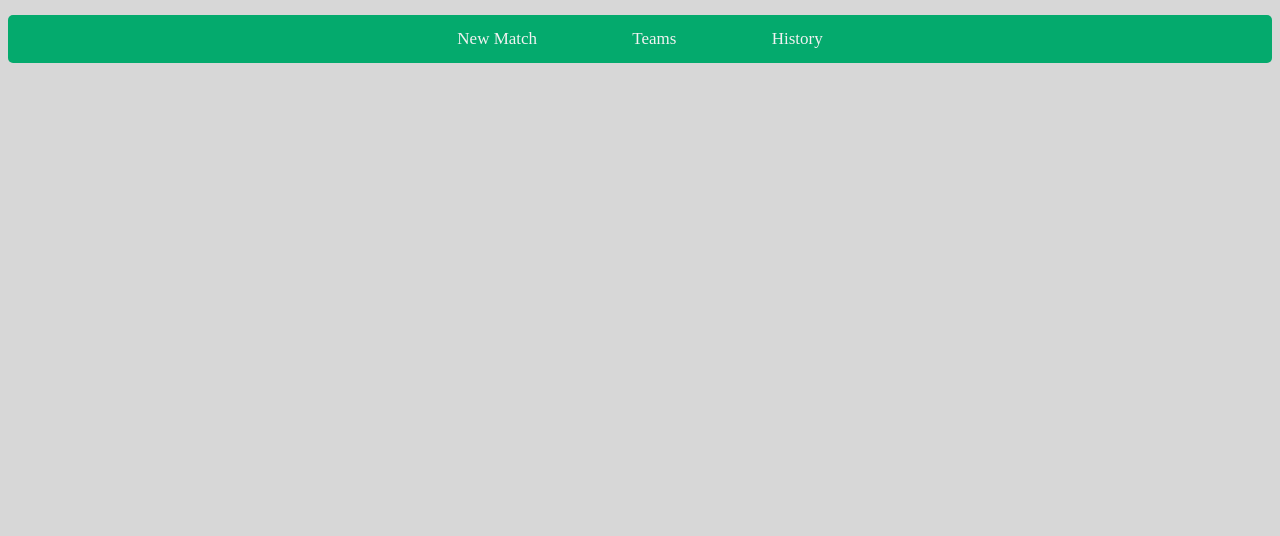
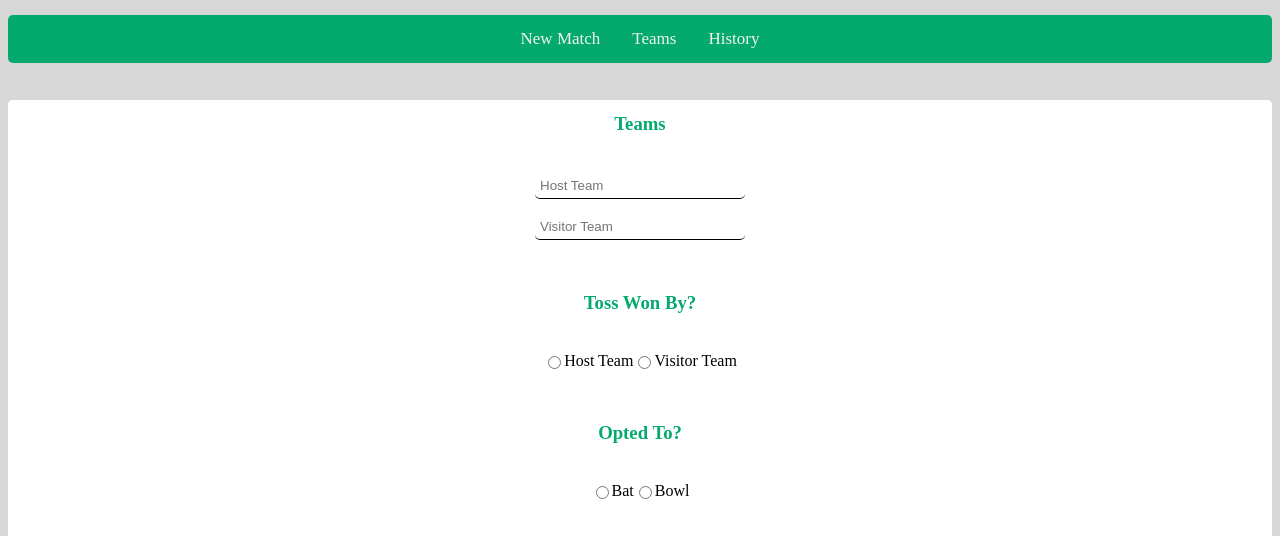
Before and after one commit to mh-sun/Cricket-Score-Board, a website with bundled scripts: page index.html in a window 1280 px wide. Both pictures are taken after a click on the link "New Match". Shown: the part 252-788 px from the top of the page. Built offline with nearby package versions, Linux system fonts and the light colour scheme.

Commit message:
new match team info

```diff
--- a/history.js
+++ b/history.js
@@ -1,5 +1,12 @@
 function getValue() {
-    console.log('this is from History')
+    let menuContent = document.getElementById('menu-content')
+    let div = document.createElement('div')
+    div.innerText = 'History menu is clicked'
+    div.className += ' container'
+
+    menuContent.innerHTML = ''
+
+    menuContent.appendChild(div)
 }
 
 export {getValue}
--- a/index.html
+++ b/index.html
@@ -5,9 +5,9 @@
     <title>Title</title>
 </head>
 <body>
-<div id="title"></div>
-<div id="menu"></div>
-<div id="menu-content"></div>
+<div id="title"></div><br>
+<div id="menu"></div><br>
+<div id="menu-content"></div><br>
 <script type="module" src="main.js"></script>
 </body>
 </html>
--- a/main.css
+++ b/main.css
@@ -32,10 +32,42 @@ body{
     display: flex;
     justify-content: center;
     align-content: center;
-    column-gap: 5%;
 }
 .element-center{
-    display: block;
+    /*display: block;*/
     margin-right: auto;
     margin-left: auto;
 }
+.input{
+    width: 200px;
+    border: none;
+    border-bottom: 1px solid;
+    border-radius: 5px;
+    padding: 5px;
+    margin-left: auto;
+    margin-right: auto;
+}
+.container{
+    width: 400px;
+    background-color: white;
+    padding: 20px;
+    border-radius: 5px;
+}
+h3{
+    padding-top: 1%;
+    text-align: center;
+    color: #04AA6D
+}
+form{
+    display: flex;
+    flex-direction: column;
+    row-gap: 15px;
+    justify-content: center;
+}
+.submit-form{
+    color: #f2f2f2;
+    height: 40px;
+    width: 100px;
+    background-color: #04AA6D;
+    display: block;
+}
--- a/main.js
+++ b/main.js
@@ -4,9 +4,9 @@ function setTitle() {
     let title = document.getElementById('title')
     title.textContent = cons.title
     title.className = 'topnav title element-center'
-
-    let br = document.createElement('br')
-    title.parentNode.insertBefore(br, title.nextSibling)
+    //
+    // let br = document.createElement('br')
+    // title.parentNode.insertBefore(br, title.nextSibling)
 
 }
 function setHead(){
@@ -37,6 +37,6 @@ function setMenu(){
     menu.className += ' topnav content-center'
 }
 
+setHead()
 setTitle()
-setHead()
 setMenu()
--- a/newMatch.js
+++ b/newMatch.js
@@ -1,5 +1,166 @@
+
 function getValue() {
-    console.log('this is from New Match')
+    let menuContent = document.getElementById('menu-content')
+
+    menuContent.innerHTML = ''
+
+    menuContent.appendChild(getTeamsName())
+    menuContent.appendChild(getTossWon())
+    menuContent.appendChild(getOptedTo())
+    menuContent.appendChild(getOver())
+    menuContent.appendChild(document.createElement('br'))
+    menuContent.appendChild(document.createElement('br'))
+    menuContent.appendChild(getSubmit())
+}
+
+function getInputField(id, ph) {
+    let input1 = document.createElement('input')
+    input1.type = 'text'
+    input1.id = id
+    input1.placeholder = ph
+    input1.className = 'input'
+
+    return input1
+}
+
+function getTeamsName() {
+    let div_out = document.createElement('div')
+
+    let h3 = document.createElement('h3')
+    h3.innerText = 'Teams'
+
+    let div_in = document.createElement('div')
+    let form = document.createElement('form')
+    form.appendChild(getInputField('hostName', 'Host Team'))
+    form.appendChild(getInputField('visitorName', 'Visitor Team'))
+    div_in.appendChild(form)
+    div_in.className += ' element-center container content-center'
+    div_out.append(h3, div_in)
+
+    return div_out
+}
+
+
+function getDivField(name, value, inner) {
+    let input1 = document.createElement('input')
+    input1.type = 'radio'
+    input1.name = name
+    input1.value = value
+
+    let label = document.createElement('label')
+    label.innerText = inner
+
+    return [input1, label]
+}
+
+function getTossWon() {
+    let div_o = document.createElement('div')
+    let h3 = document.createElement('h3')
+    h3.innerText = 'Toss Won By?'
+    let div_i = document.createElement('div')
+    div_i.className += ' container content-center element-center'
+
+    let out = getDivField('team_won', 'host_team', 'Host Team')
+    div_i.appendChild(out[0])
+    div_i.appendChild(out[1])
+
+    out = getDivField('team_won', 'visitor_team', 'Visitor Team')
+    div_i.appendChild(out[0])
+    div_i.appendChild(out[1])
+
+
+    div_o.appendChild(h3)
+    div_o.appendChild(div_i)
+
+    return div_o
+}
+
+
+
+function getOptField(name, value, inner) {
+    let input1 = document.createElement('input')
+    input1.type = 'radio'
+    input1.name = name
+    input1.value = value
+
+    let label = document.createElement('label')
+    label.innerText = inner
+
+    return [input1, label]
+}
+
+function getOptedTo() {
+    let div_o = document.createElement('div')
+    let h3 = document.createElement('h3')
+    h3.innerText = 'Opted To?'
+    let div_i = document.createElement('div')
+    div_i.className += ' container content-center element-center'
+
+    let out = getDivField('opt_to', 'opt_bat', 'Bat')
+    div_i.appendChild(out[0])
+    div_i.appendChild(out[1])
+
+    out = getDivField('opt_to', 'opt_bowl', 'Bowl')
+    div_i.appendChild(out[0])
+    div_i.appendChild(out[1])
+
+
+    div_o.appendChild(h3)
+    div_o.appendChild(div_i)
+
+    return div_o
+}
+
+function getOver() {
+    let div_out = document.createElement('div')
+
+    let h3 = document.createElement('h3')
+    h3.innerText = 'Over?'
+
+    let div_in = document.createElement('div')
+    let inp = getInputField('match_over', '16')
+    inp.className += ' input element-center'
+    div_in.appendChild(inp)
+    div_in.className += ' element-center container content-center'
+    div_out.append(h3, div_in)
+
+    return div_out
+}
+
+function getSubmit(){
+    let submit = document.createElement('input')
+    submit.type = 'button'
+    submit.value = 'Start Match'
+    submit.className += ' element-center submit-form'
+    submit.onclick = func1
+    return submit
+}
+
+function func1(){
+    let host_team_name = document.getElementById('hostName').value
+    let visitor_team_name = document.getElementById('visitorName').value
+    let team_won = document.querySelector('input[name="team_won"]:checked')? document.querySelector('input[name="team_won"]:checked').value : null
+    team_won = team_won === 'host_team'? host_team_name : visitor_team_name
+    let opt_to = document.querySelector('input[name="opt_to"]:checked')? document.querySelector('input[name="opt_to"]:checked').value : null
+    let over = document.getElementById('match_over').value
+    over = Number(over)
+
+    let all_info = [host_team_name, visitor_team_name, team_won, opt_to, over]
+    let temp = ['Host Team Name', 'Visitor Team Name', 'Toss winner', 'Opt', 'Match Over']
+
+    for(let i =0;i<all_info.length;i++){
+        console.log(all_info[i], i)
+        if(all_info[i] === null || all_info[i] === undefined || all_info[i] === '' || all_info[i] <= 0){
+            alert(temp[i] + " Not Provided")
+            return
+        }
+    }
+
+    localStorage.setItem('host_team_name', host_team_name)
+    localStorage.setItem('visitor_team_name', visitor_team_name)
+    localStorage.setItem('team_won', team_won)
+    localStorage.setItem('opt_to', opt_to)
+    localStorage.setItem('over', over)
 }
 
 export {getValue}
--- a/teams.js
+++ b/teams.js
@@ -1,5 +1,12 @@
 function getValue() {
-    console.log('this is from Teams')
+    let menuContent = document.getElementById('menu-content')
+    let div = document.createElement('div')
+    div.innerText = 'Teams menu is clicked'
+    div.className += ' container'
+
+    menuContent.innerHTML = ''
+
+    menuContent.appendChild(div)
 }
 
 export {getValue}
```
